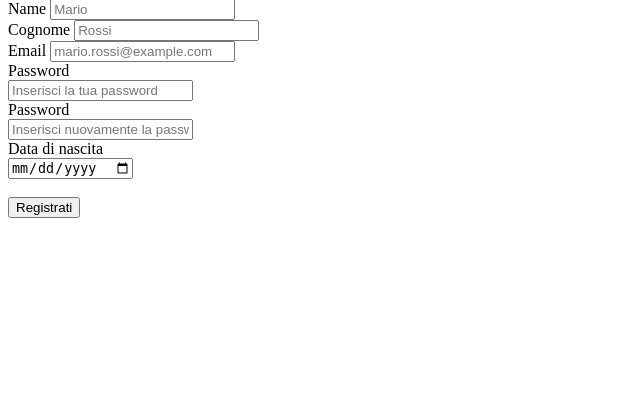
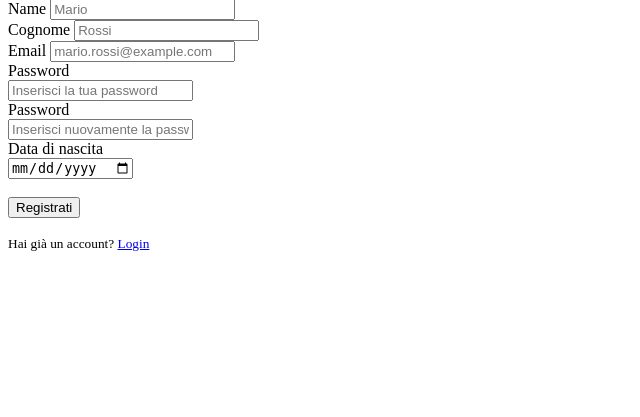
Before and after one commit to t00m-s/CT006-2-Project, a Flask app: template code/frontend/templates/register.html in a window 1280 px wide. Shown: the part 81-498 px from the top of the page, without its empty margins (0-640 px from the left). Run offline with Flask 3, Linux system fonts and the light colour scheme; the template is opened without the code that fills it, so the values that code supplies are empty.

Commit message:
modified: after registration routes to login

```diff
--- a/code/backend/src/home.py
+++ b/code/backend/src/home.py
@@ -26,14 +26,16 @@ class LoggedUser(UserMixin):
 @login_manager.user_loader
 def load_user(user_id):
     my_user = get_session().query(User).filter_by(id=user_id).first()  # TODO testare
-    return LoggedUser(my_user.id, my_user)
+    if my_user is not None:
+        return LoggedUser(my_user.id, my_user)
 
 
 @home_blueprint.route('/')
 @login_required
 def index():
     user = current_user
-    return home(user)
+    if user is not None:
+        return home(user)
 
 
 @home_blueprint.route('/logout')
--- a/code/backend/src/login_register.py
+++ b/code/backend/src/login_register.py
@@ -107,6 +107,6 @@ def register_back():
         get_session().add(new_user)
         get_session().commit()
         set_user(new_user.id)
-        return redirect(url_for('home.index'))
+        return redirect(url_for('login_register.show_login'))
     else:
         return redirect(url_for('login_register.show_register'))
--- a/code/frontend/templates/home.html
+++ b/code/frontend/templates/home.html
@@ -3,5 +3,4 @@
 
 {% block content %}
     You are logged in
-    {{ user.id }}
 {% endblock %}
--- a/code/frontend/templates/login.html
+++ b/code/frontend/templates/login.html
@@ -25,7 +25,9 @@
                                 <button type="submit" class="btn btn-success">Login</button>
                             </div>
                             <div class="d-flex justify-content-center">
-                                <p> <small> Non sei ancora registrato? <a href="/register"> Registrati</a> </small></p>
+                                <p>
+                                    <small>Non sei ancora registrato? <a href="/register">Registrati</a></small>
+                                </p>
                             </div>
                         </form>
                     </div>
--- a/code/frontend/templates/register.html
+++ b/code/frontend/templates/register.html
@@ -49,6 +49,11 @@
                                 <div class="d-flex justify-content-center">
                                     <button type="submit" class="btn btn-success">Registrati</button>
                                 </div>
+                                <div class="d-flex justify-content-center">
+                                    <p>
+                                        <small> Hai già un account? <a href="/login">Login</a></small>
+                                    </p>
+                                </div>
                             </form>
                         </div>
                     </div>
@@ -56,5 +61,4 @@
             </div>
         </div>
     </div>
-
 {% endblock %}
```
